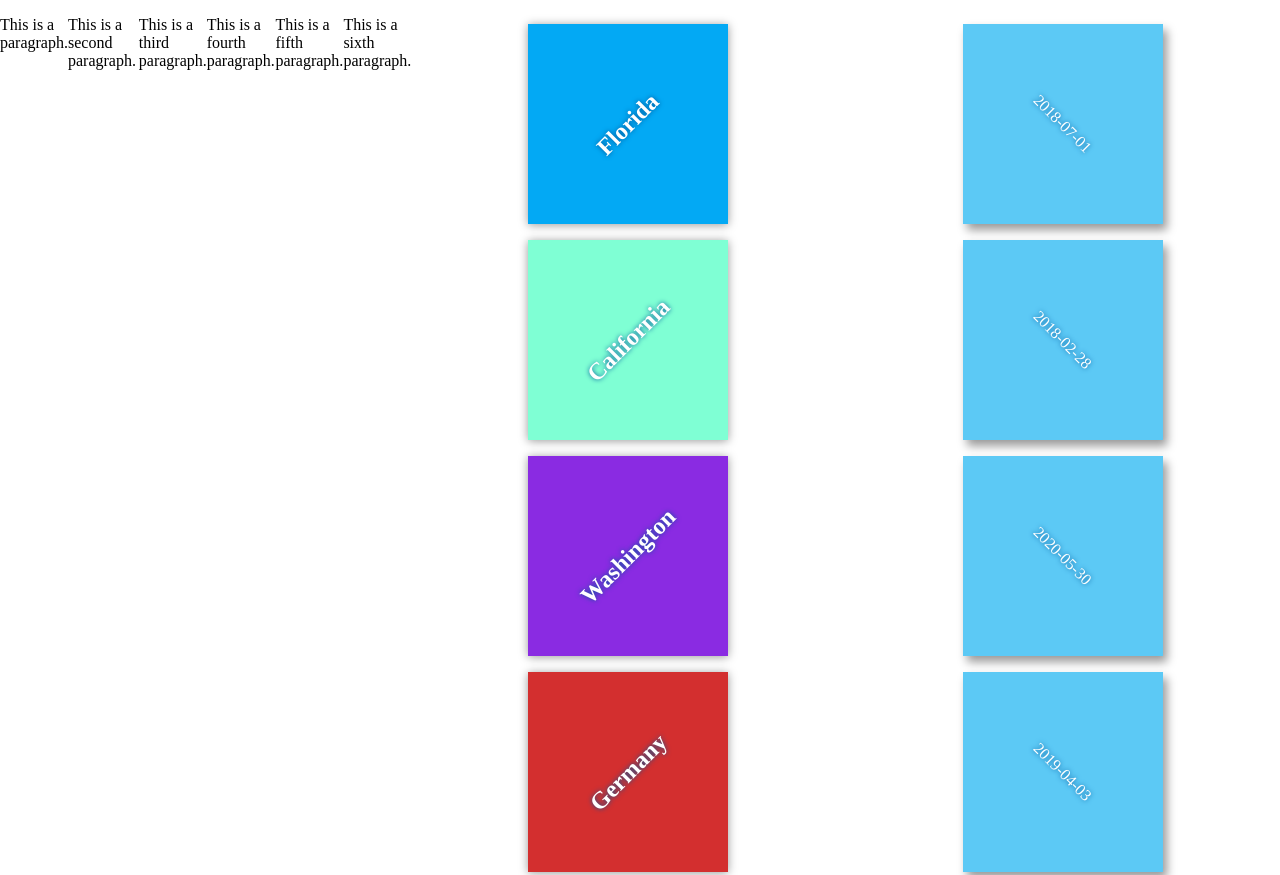
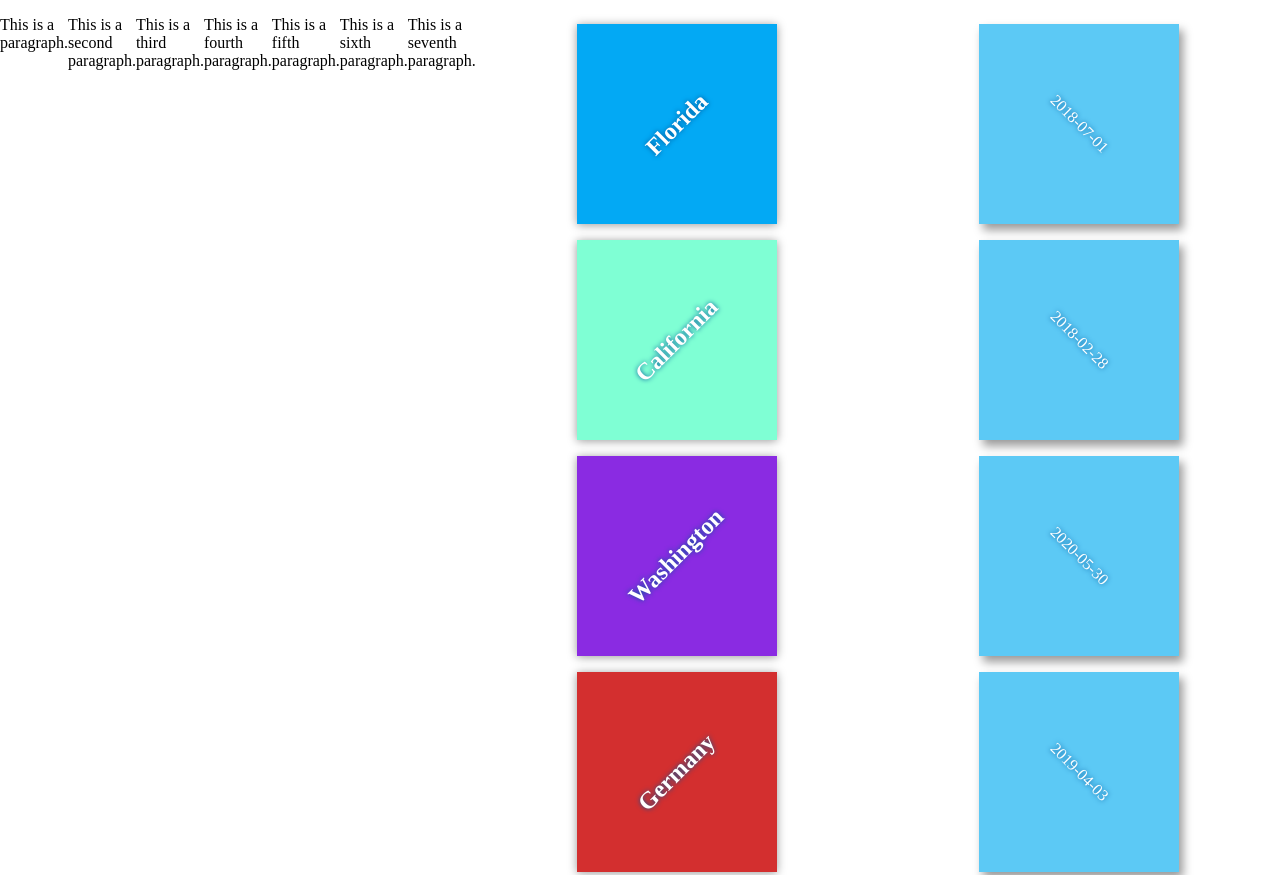
Before and after one commit to wesleyhlee/my-travel-plans, a plain HTML site: page index.html in a window 1280 px wide. Shown: the top 875 px of the page. Drawn offline with Linux system fonts and the light colour scheme.

Commit message:
Add seventh paragraph

```diff
--- a/index.html
+++ b/index.html
@@ -14,6 +14,7 @@
     <p>This is a fourth paragraph.</p>
     <p>This is a fifth paragraph.</p>
     <p>This is a sixth paragraph.</p>
+    <p>This is a seventh paragraph.</p>
 
     <br class="clear"/>
 
```
